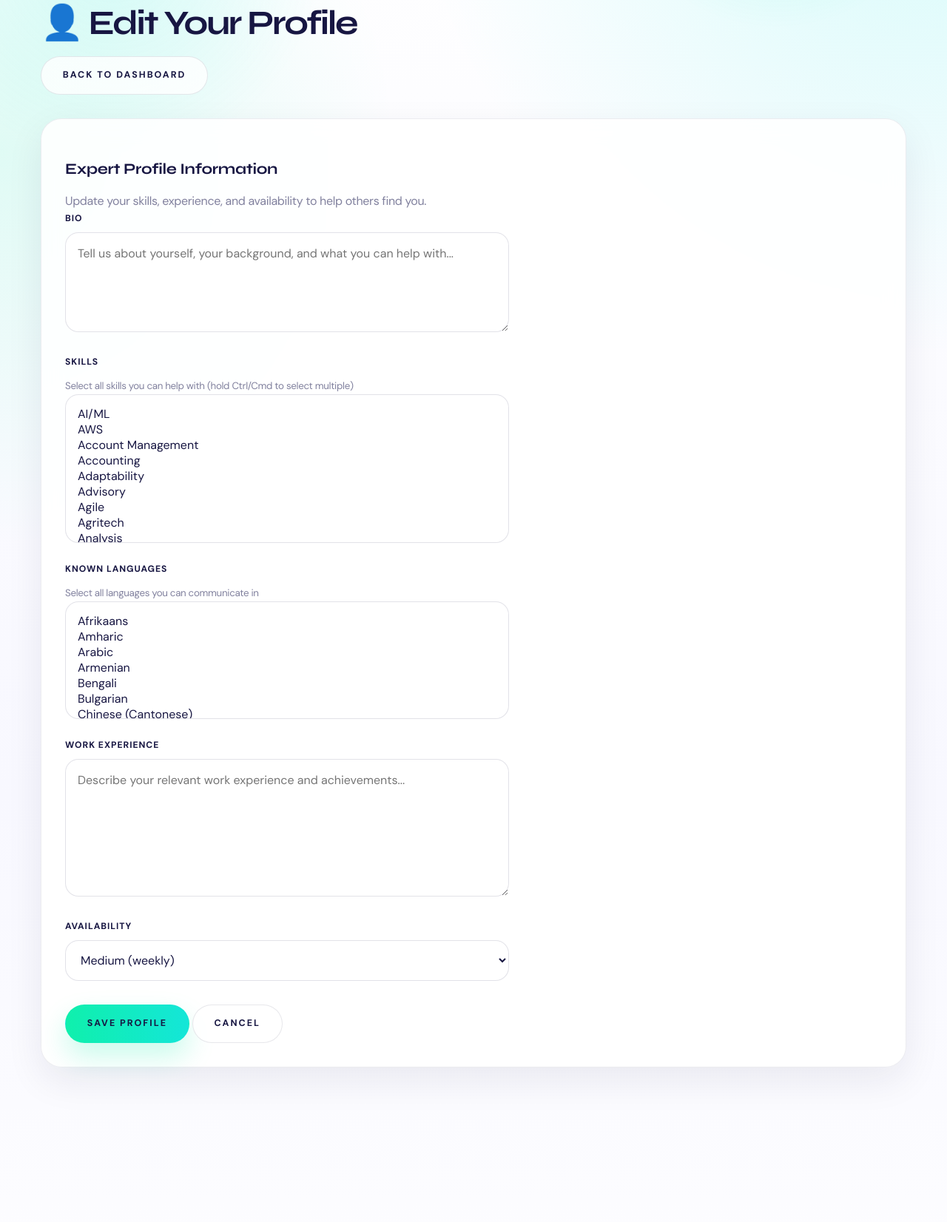
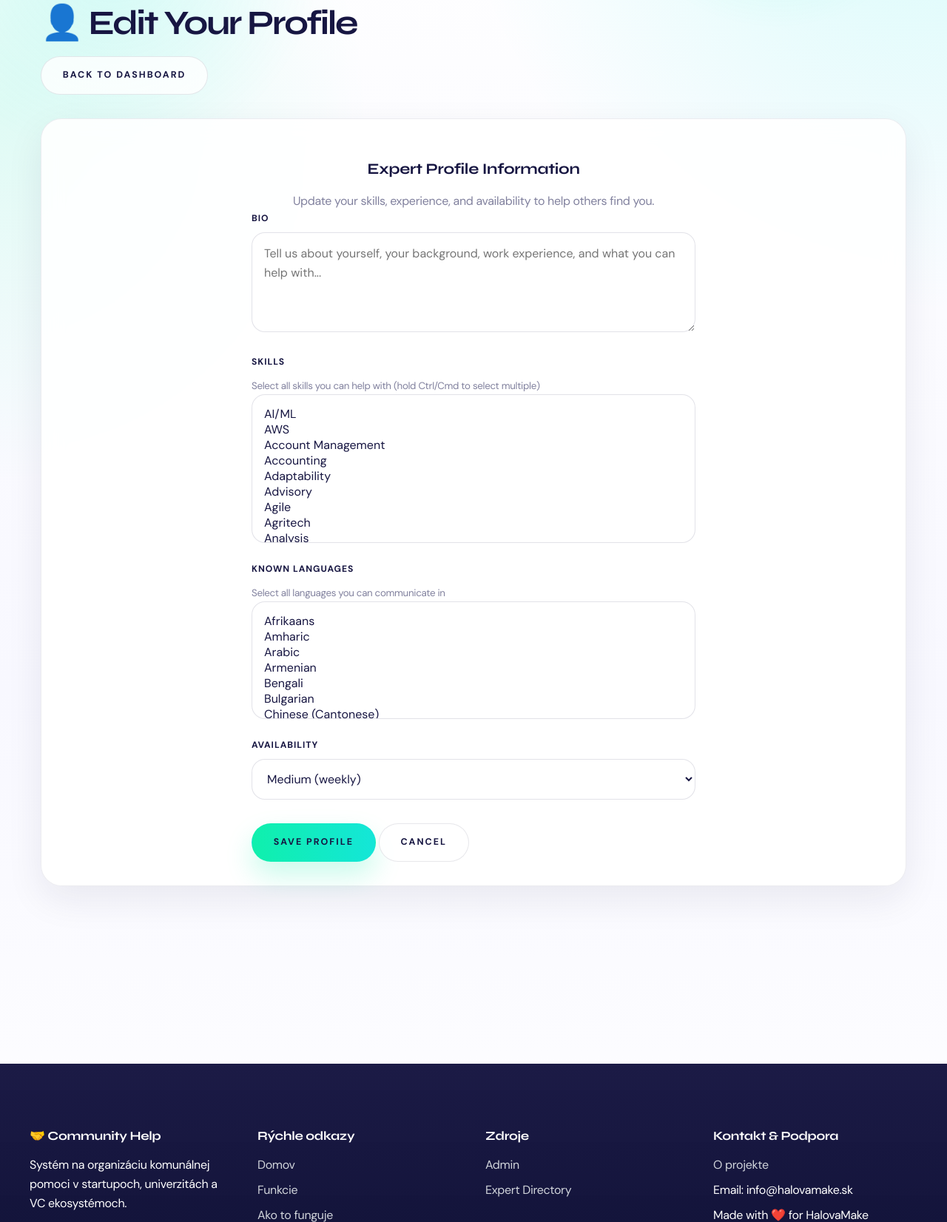
Before and after one commit to Lukrex/hackathon2026, a Django app: page /profile/edit/ in a window 1280 px wide. Shown: the part 256-1908 px from the top of the page at 74% size. Run offline with Django 4.2, Linux system fonts and the light colour scheme; a user stored in the database is signed in; data comes from the database, SQL or seed files in the repository; both versions use the stored data as it was after the commit.

Commit message:
vycentrovany edit profil

```diff
--- a/server/forms.py
+++ b/server/forms.py
@@ -138,7 +138,7 @@ class ExpertProfileForm(forms.ModelForm):
         widgets = {
             'bio': forms.Textarea(attrs={
                 'class': 'form-control',
-                'placeholder': 'Tell us about yourself, your background, and what you can help with...',
+                'placeholder': 'Tell us about yourself, your background, work experience, and what you can help with...',
                 'rows': 4
             }),
             'skills': forms.SelectMultiple(attrs={
--- a/server/templates/edit_profile.html
+++ b/server/templates/edit_profile.html
@@ -47,16 +47,6 @@
                         {% if form.languages.errors %}
                             <div class="text-danger mt-1">
                                 {% for error in form.languages.errors %}{{ error }}{% endfor %}
-                            </div>
-                        {% endif %}
-                    </div>
-
-                    <div class="form-group">
-                        <label for="{{ form.work_experience.id_for_label }}">Work Experience</label>
-                        {{ form.work_experience }}
-                        {% if form.work_experience.errors %}
-                            <div class="text-danger mt-1">
-                                {% for error in form.work_experience.errors %}{{ error }}{% endfor %}
                             </div>
                         {% endif %}
                     </div>
@@ -121,5 +111,20 @@
 .skill-tags .badge {
     margin: 0;
 }
+
+.card-header {
+    display: flex;
+    flex-direction: column;
+    justify-content: center;
+    align-items: center;
+}
+
+.card-body {
+    display: flex;
+    flex-direction: column;
+    justify-content: center;
+    align-items: center;
+}
+
 </style>
 {% endblock %}
```
Also changed, not shown: db.sqlite3.
